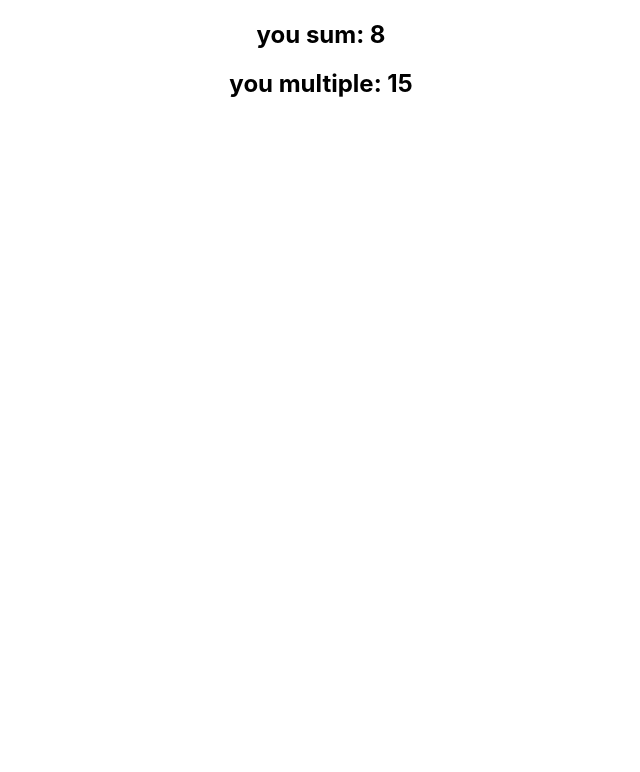
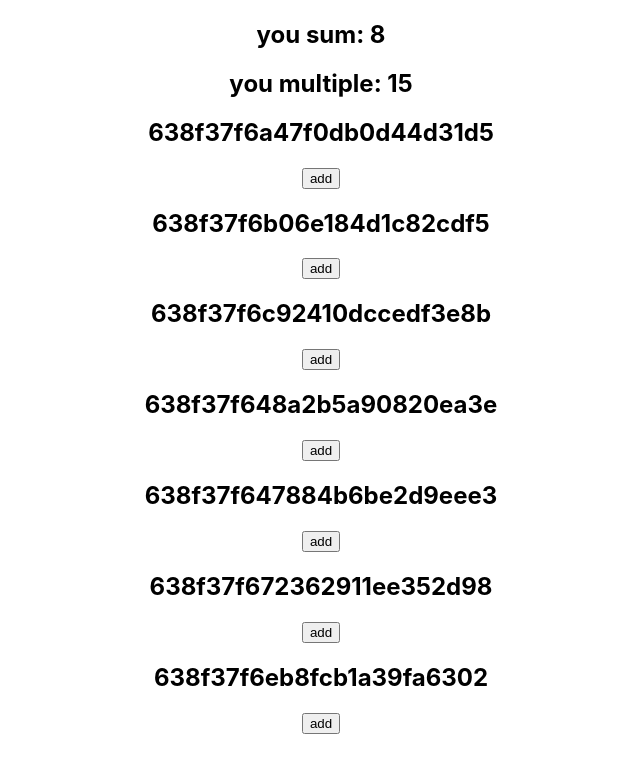
Before and after one commit to ahmmedsabbirbd/reactjs-6-core-concepts, a React (Create React App) app: page / in a window 1280 px wide. Shown: the top 772 px of the page, without its empty margins (319-959 px from the left). Built offline with nearby package versions, Linux system fonts and the light colour scheme.

Commit message:
Create Event handler with parameters

```diff
--- a/src/App.js
+++ b/src/App.js
@@ -9,23 +9,38 @@ function App() {
   const total = sum(a, b);
   const totalMultiple = multiple(a, b);
 
-  const [user, setUser] = useState([]);
+  const [users, setUsers] = useState([]);
 
   useEffect(()=> {
     fetch('data.json')
     .then(res => res.json())
-    .then(data => setUser(data));
+    .then(data => setUsers(data));
   }, []);
 
-  console.log(user);
+  console.log(users);
 
   return (
     <div className="App">
         <h2>you sum: {total}</h2>
         <h2>you multiple: {totalMultiple}</h2>
-        {}
+        {
+          users.map((user) => <User id={user.id}></User>)
+        }
     </div>
   );
 }
 
+const add =(id) => {
+    console.log(id);
+}
+
+const User = (props) => {
+  return (
+    <div>
+      <h2>{props.id}</h2>
+      <button onClick={()=> add(props.id)}>add</button>
+    </div>
+  );
+};
+
 export default App;
```
